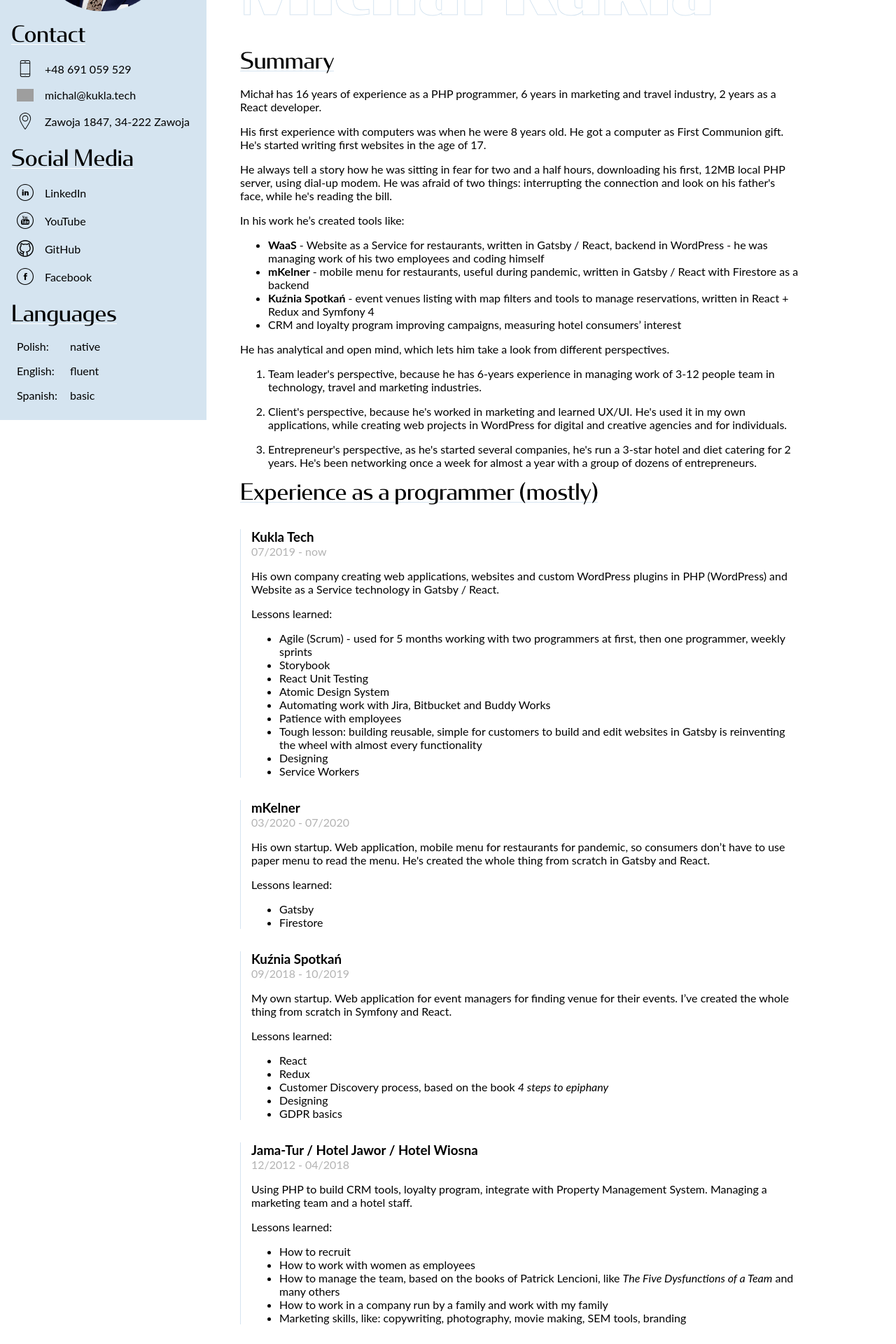
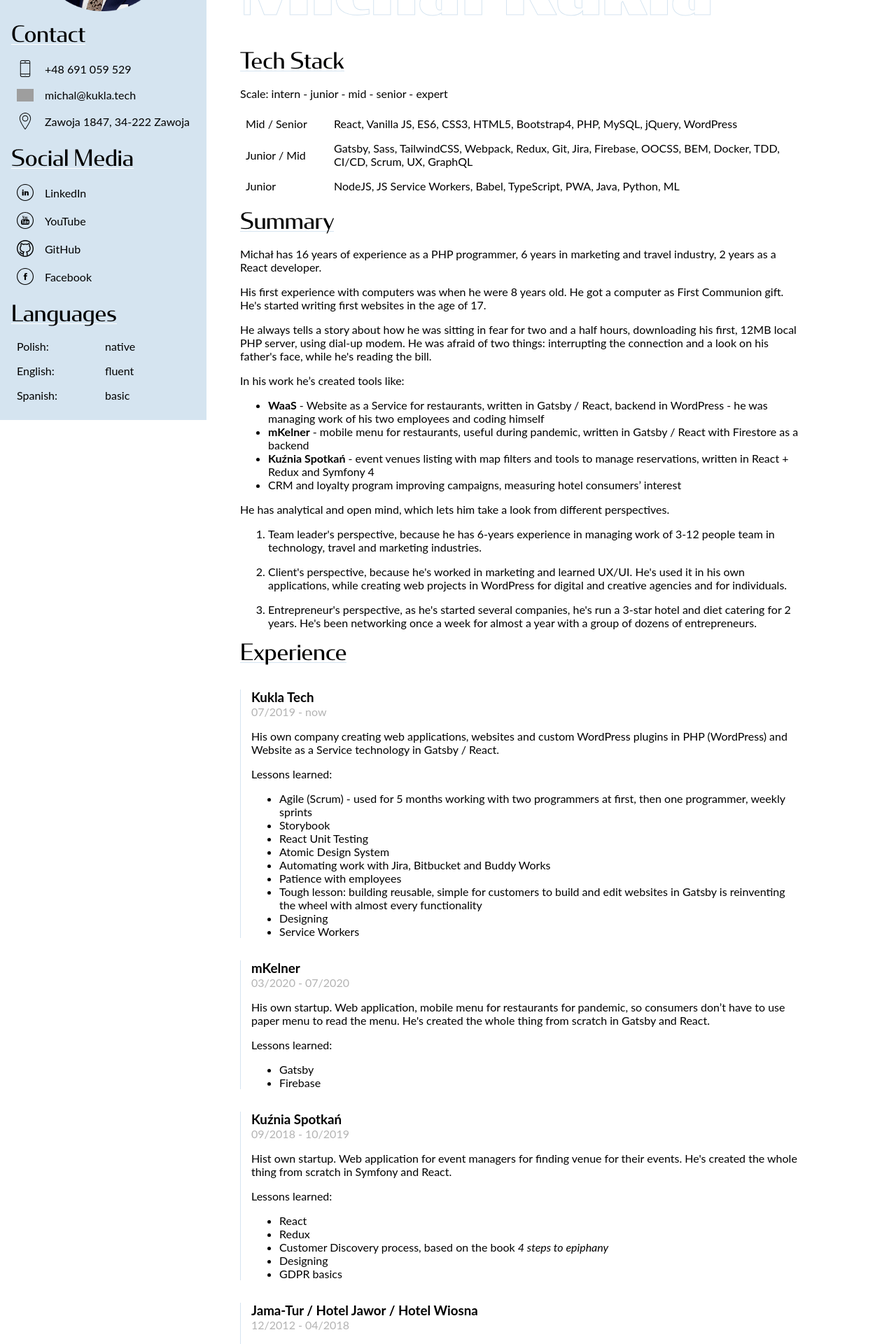
Before and after one commit to degregar/resume, a React (Create React App) app: page / in a window 1280 px wide. Shown: the part 200-2120 px from the top of the page at 70% size. Built offline with nearby package versions, Linux system fonts and the light colour scheme; grey boxes are pictures that could not be loaded.

Commit message:
Add: Tech stack Fix: minor copy Fix: styling headings in boxes

```diff
--- a/src/components/Resume/Actions/Actions.js
+++ b/src/components/Resume/Actions/Actions.js
@@ -46,9 +46,15 @@ const ActionsWrapper = styled.div`
   padding: 1rem;
   box-shadow: 0 4px 8px rgba(0, 0, 0, 0.16);
   border-bottom-left-radius: 2px;
+  width: 100%;
+  justify-content: flex-end;
 
   @media print {
     display: none;
+  }
+
+  @media (min-width: 768px) {
+    width: fit-content;
   }
 `;
 
@@ -74,7 +80,7 @@ const PrintButton = () => {
   return (
     <ButtonWrapper onClick={print}>
       <img
-        alt="Print resume of Michał Kukla - frontend developer"
+        alt="Print résumé of Michał Kukla - frontend developer"
         src={printIcon}
       />
     </ButtonWrapper>
@@ -98,7 +104,7 @@ const SourceButton = () => {
       target="_blank"
       rel="noreferrer"
     >
-      <img alt="Source code of this very resume" src={githubIcon} />
+      <img alt="Source code of this very résumé" src={githubIcon} />
     </StyledLink>
   );
 };
@@ -132,6 +138,10 @@ const MenuTogglerWrapper = styled.div`
   img {
     width: 24px;
   }
+
+  @media (min-width: 768px) {
+    display: none;
+  }
 `;
 
 export default Actions;
--- a/src/components/Resume/Experience/Experience.js
+++ b/src/components/Resume/Experience/Experience.js
@@ -4,7 +4,7 @@ import DetailsContext, { DETAILS_MODES } from "../../../context/DetailsContext";
 
 const ExperienceWrapper = ({ children }) => (
   <div>
-    <h2 className="heading">Experience as a programmer (mostly)</h2>
+    <h2 className="heading">Experience</h2>
     {children}
   </div>
 );
@@ -68,7 +68,7 @@ const Experience = () => {
             <p>Lessons learned:</p>
             <ul>
               <li>Gatsby</li>
-              <li>Firestore</li>
+              <li>Firebase</li>
             </ul>
           </>
         )}
@@ -76,8 +76,8 @@ const Experience = () => {
 
       <Job project="Kuźnia Spotkań" period="09/2018 - 10/2019">
         <p>
-          My own startup. Web application for event managers for finding venue
-          for their events. I’ve created the whole thing from scratch in Symfony
+          Hist own startup. Web application for event managers for finding venue
+          for their events. He's created the whole thing from scratch in Symfony
           and React.
         </p>
         {detailsMode === DETAILS_MODES.full && (
@@ -110,18 +110,19 @@ const Experience = () => {
           <>
             <p>Lessons learned:</p>
             <ul>
+              <li>How to communicate, solve tough situations with employees and negotiate with people from all levels of hierarchy in company</li>
               <li>How to recruit</li>
               <li>How to work with women as employees</li>
               <li>
-                How to manage the team, based on the books of Patrick Lencioni,
+                How to manage the team, based on the books of Peter Drucker, Steven Covey, Patrick Lencioni,
                 like <i>The Five Dysfunctions of a Team</i> and many others
               </li>
               <li>
-                How to work in a company run by a family and work with my family
+                How to work in a company run by a family and work with a family
               </li>
               <li>
                 Marketing skills, like: copywriting, photography, movie making,
-                SEM tools, branding
+                SEM tools, social media, branding
               </li>
             </ul>
           </>
--- a/src/components/Resume/Resume.js
+++ b/src/components/Resume/Resume.js
@@ -5,6 +5,7 @@ import WatermarkHeading from "../Heading/WatermarkHeading/WatermarkHeading";
 import {
   ContactBox,
   SocialMediaBox,
+  StackBox,
   LanguagesBox,
 } from "./SidebarBoxes/SidebarBoxes";
 
@@ -46,6 +47,7 @@ const Content = () => {
     <ContentWrapper>
       <WatermarkHeading>Michał Kukla</WatermarkHeading>
       <TextWrapper>
+        <StackBox />
         <Summary />
         <Experience />
         <GDPRClause />
@@ -90,6 +92,10 @@ const SidebarWrapper = styled.aside.attrs({
   transition: transform 0.3s ease-in-out;
   width: 100%;
 
+  h2::after {
+    background-color: var(--color-light);
+  }
+
   @media (min-width: 768px) {
     grid-area: sidebar;
     transform: translateX(0);
@@ -123,7 +129,7 @@ const ContentWrapper = styled.main`
 const InteractiveResumeLink = () => (
   <InteractiveResumeLinkWrapper>
     <a href="https://resume.kukla.tech/" target="_blank" rel="noreferrer">
-      Interactive resume: https://resume.kukla.tech/
+      Interactive résumé: https://resume.kukla.tech/
     </a>
   </InteractiveResumeLinkWrapper>
 );
--- a/src/components/Resume/SidebarBoxes/SidebarBoxes.js
+++ b/src/components/Resume/SidebarBoxes/SidebarBoxes.js
@@ -86,6 +86,29 @@ export const SocialMediaBox = () => {
   );
 };
 
+export const StackBox = () => {
+  return (
+    <Box>
+      <h2 className="heading">Tech Stack</h2>
+      <p>Scale: intern - junior - mid - senior - expert</p>
+      <List>
+        <li>
+          <span className="label">Mid / Senior</span>
+          <span>React, Vanilla JS, ES6, CSS3, HTML5, Bootstrap4, PHP, MySQL, jQuery, WordPress</span>
+        </li>
+        <li>
+          <span className="label">Junior / Mid</span>
+          <span>Gatsby, Sass, TailwindCSS, Webpack, Redux, Git, Jira, Firebase, OOCSS, BEM, Docker, TDD, CI/CD, Scrum, UX, GraphQL</span>
+        </li>
+        <li>
+          <span className="label">Junior</span>
+          <span>NodeJS, JS Service Workers, Babel, TypeScript, PWA, Java, Python, ML</span>
+        </li>
+      </List>
+    </Box>
+  );
+};
+
 export const LanguagesBox = () => {
   const { mode: detailsMode } = useContext(DetailsContext);
 
@@ -112,11 +135,7 @@ export const LanguagesBox = () => {
   );
 };
 
-const Box = styled.div`
-  h2::after {
-    background-color: var(--color-light);
-  }
-`;
+const Box = styled.div``;
 
 const Icon = styled.img`
   width: 24px;
@@ -144,8 +163,7 @@ const List = styled.ul`
   }
 
   & .label {
-    width: 60px;
-    /* font-weight: bold; */
-    /* text-transform: uppercase; */
+    width: 110px;
+    flex-shrink: 0;
   }
 `;
--- a/src/components/Resume/Summary/Summary.js
+++ b/src/components/Resume/Summary/Summary.js
@@ -85,7 +85,7 @@ const Summary = () => {
 
           <p>His first experience with computers was when he were 8 years old. He got a computer as First Communion gift. He's started writing first websites in the age of 17.</p>
 
-          <p>He always tell a story how he was sitting in fear for two and a half hours, downloading his first, 12MB local PHP server, using dial-up modem. He was afraid of two things: interrupting the connection and look on his father's face, while he's reading the bill.</p>
+          <p>He always tells a story about how he was sitting in fear for two and a half hours, downloading his first, 12MB local PHP server, using dial-up modem. He was afraid of two things: interrupting the connection and a look on his father's face, while he's reading the bill.</p>
 
           <p>In his work he’s created tools like:</p>
           <ul>
@@ -116,7 +116,7 @@ const Summary = () => {
                 {detailsMode === DETAILS_MODES.full && (
                   <span>
                     , because he's worked in marketing and learned UX/UI. He's
-                    used it in my own applications, while creating web projects
+                    used it in his own applications, while creating web projects
                     in WordPress for digital and creative agencies and for
                     individuals.
                   </span>
```
Also changed, not shown: 2 other files (tests, documents, lock files or other folders).
